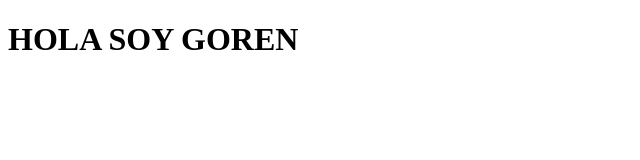
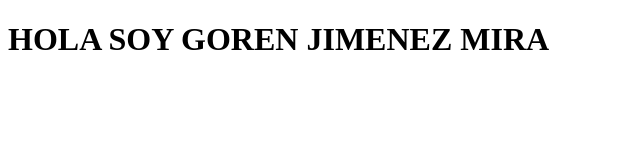
Before and after one commit to G0R3N/REPO3, a plain HTML site: page Goren.html in a window 1280 px wide. Shown: the whole page, without its empty margins (0-640 px from the left). Drawn offline with Linux system fonts and the light colour scheme.

Commit message:
modificacion Gorenhtml

```diff
--- a/Goren.html
+++ b/Goren.html
@@ -6,6 +6,6 @@
     <title>Document</title>
 </head>
 <body>
-    <h1>HOLA SOY GOREN</h1>
+    <h1>HOLA SOY GOREN JIMENEZ MIRA</h1>
 </body>
 </html>
```
